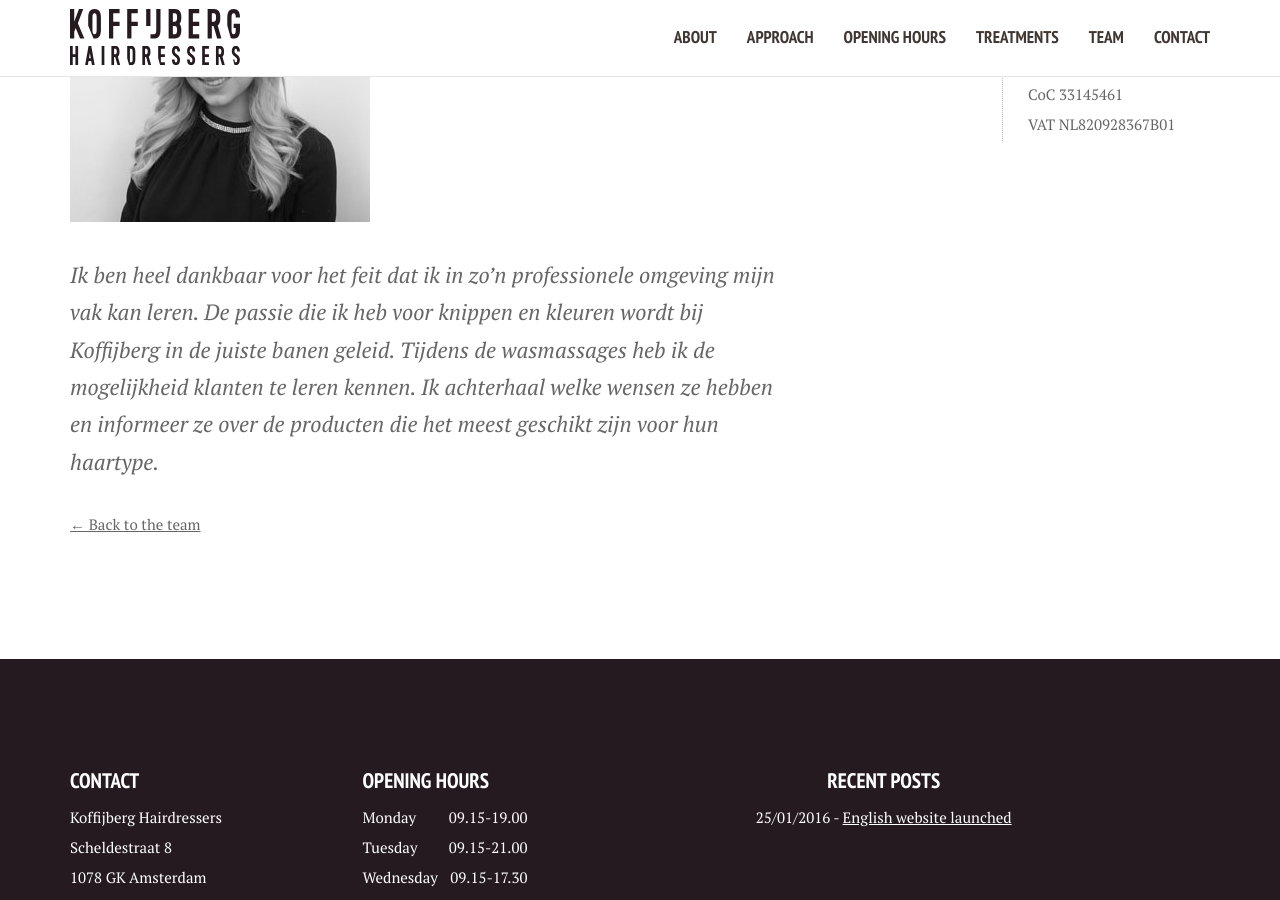
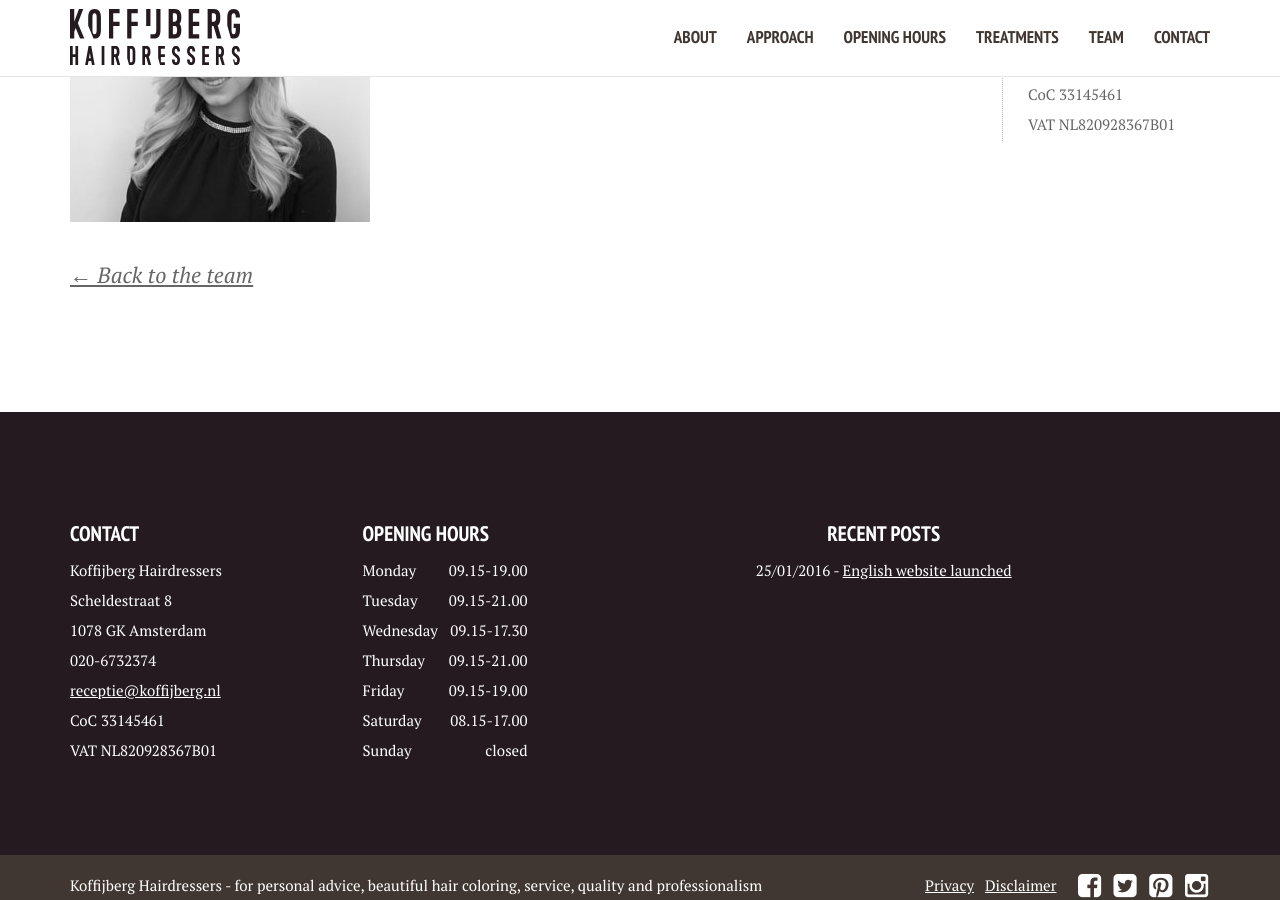
Before and after one commit to xuantiep/koffijberghairdressers, a Jekyll site: the page built from _members/cheyenne.md, in a window 1280 px wide and 900 px high, scrolled down 570 px. Built offline with Jekyll 4.4.1, drawn with Linux system fonts in a browser that asks for light colours.

Commit message:
Updated '/_members/cheyenne.md' via CloudCannon

```diff
--- a/_members/cheyenne.md
+++ b/_members/cheyenne.md
@@ -5,5 +5,3 @@ image: /img/11.-cheyenne-junior-stylist.jpg
 functie: Junior-Stylist
 order: 5
 ---
-
-Ik ben heel dankbaar voor het feit dat ik in zo’n professionele omgeving mijn vak kan leren. De passie die ik heb voor knippen en kleuren wordt bij Koffijberg in de juiste banen geleid. Tijdens de wasmassages heb ik de mogelijkheid klanten te leren kennen. Ik achterhaal welke wensen ze hebben en informeer ze over de producten die het meest geschikt zijn voor hun haartype.
```
